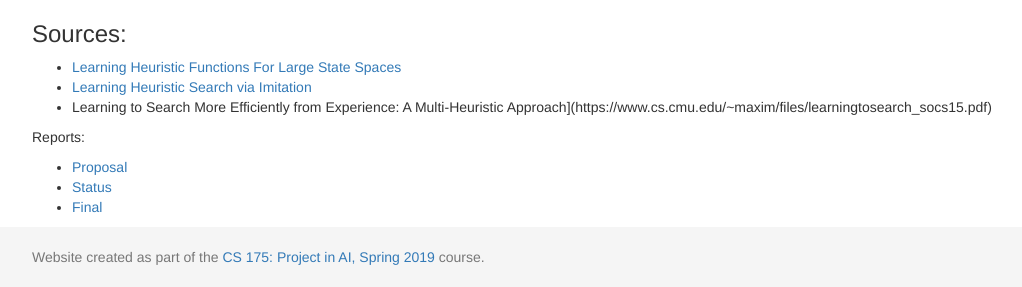
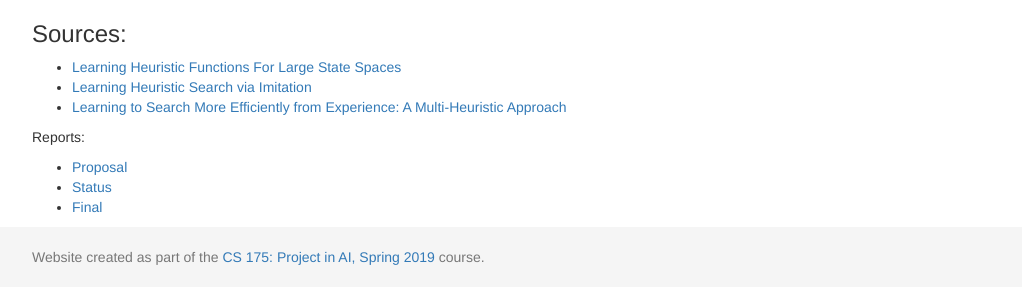
Before and after one commit to KumarHX/Agent007, a Jekyll site: the page built from docs/status.md, in a window 1280 px wide and 900 px high, scrolled down 1476 px, cut to the strip 613-900 px from the top of the window. Shown: the whole strip, without its empty margins (38-1060 px from the left). Built offline with Jekyll 4.4.1, drawn with Linux system fonts in a browser that asks for light colours.

Commit message:
updated website

```diff
--- a/docs/status.md
+++ b/docs/status.md
@@ -43,12 +43,13 @@
 
 ### How do we do with static hueristics and A* on potential challenges?
 Not well
-<iframe src="https://www.youtube.com/watch?v=tmKcxlXll-s" frameborder="0" allowfullscreen=""></iframe>
+
+<iframe src="https://www.youtube.com//embed/tmKcxlXll-s" frameborder="0" allowfullscreen=""></iframe>
 
 ### Sources:
 - [Learning Heuristic Functions For Large State Spaces](https://www.sciencedirect.com/science/article/pii/S0004370211000877?fbclid=IwAR3o29EXShje6HAfJ-OC908yusSttGQ1AaaLXFmG_2wmK_0_tiwZCSYQCDI)
 - [Learning Heuristic Search via Imitation](http://proceedings.mlr.press/v78/bhardwaj17a/bhardwaj17a.pdf)
-- Learning to Search More Efficiently from Experience: A Multi-Heuristic Approach](https://www.cs.cmu.edu/~maxim/files/learningtosearch_socs15.pdf)
+- [Learning to Search More Efficiently from Experience: A Multi-Heuristic Approach](https://www.cs.cmu.edu/~maxim/files/learningtosearch_socs15.pdf)
 
 Reports:
 
```
